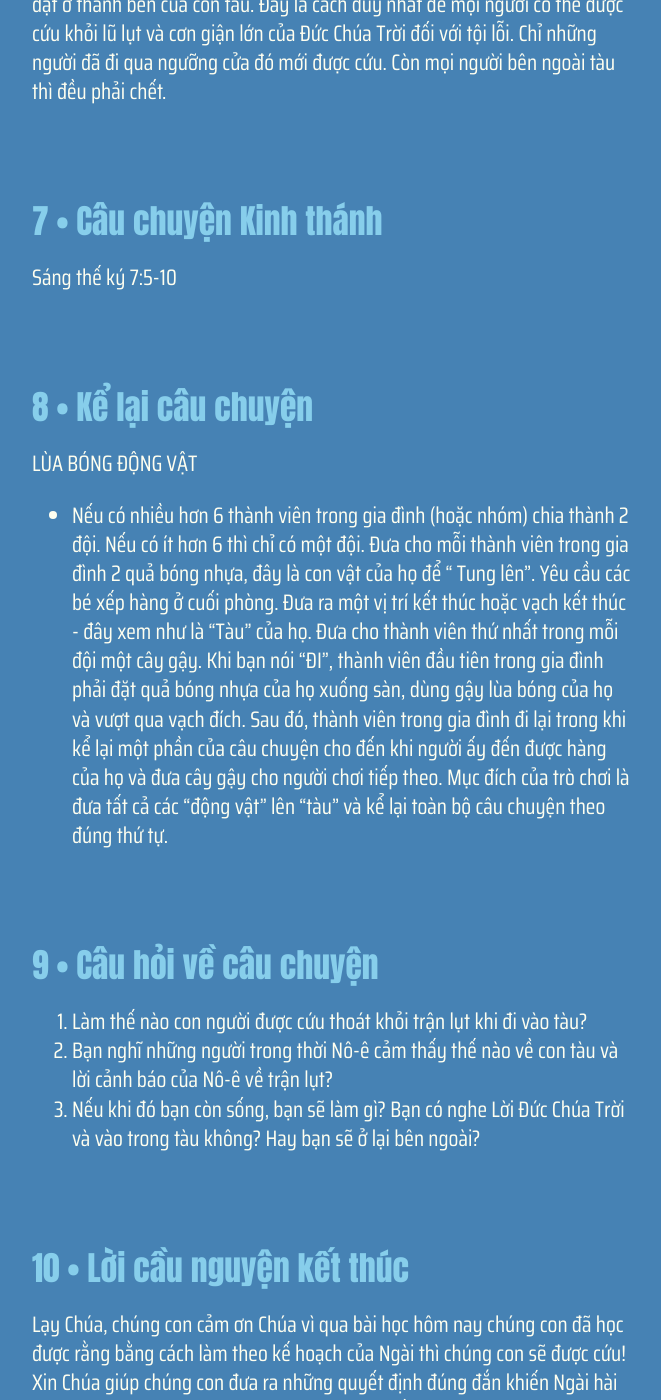
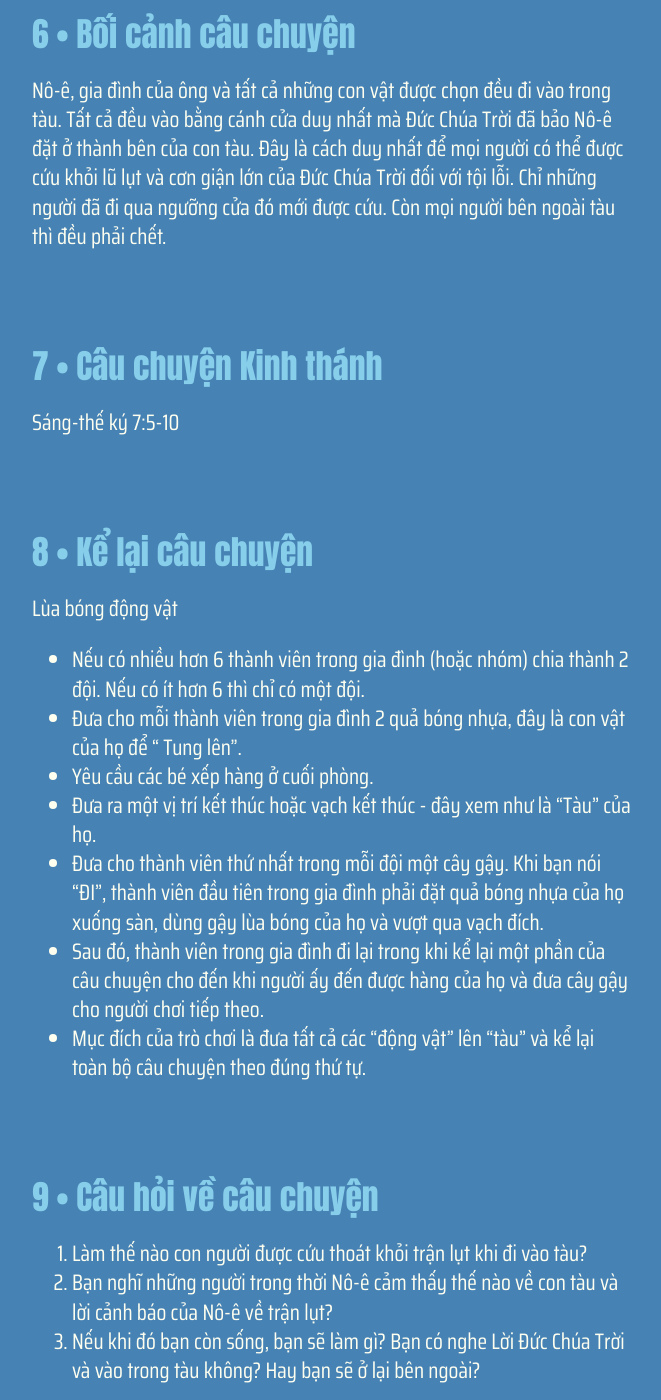
Before and after one commit to GospelTrust/LGS, a Jekyll site: the page built from docs/content/_vi/10-2.md, in a window 1280 px wide and 1400 px high, scrolled down 2721 px. Shown: the whole window, without its empty margins (308-969 px from the left). Built offline with Jekyll 4.4.1, drawn with Linux system fonts in a browser that asks for light colours; some web fonts are replaced; some of the changed text lies outside the part shown.

Commit message:
Update: w10d2

```diff
--- a/docs/content/_vi/10-2.md
+++ b/docs/content/_vi/10-2.md
@@ -39,12 +41,18 @@ Nô-ê, gia đình của ông và tất cả những con vật được chọn
 
 
 {% include lesson/section.html index=7 %}
-Sáng thế ký 7:5-10
+Sáng-thế ký 7:5-10
 
 
 {% include lesson/section.html index=8 %}
-LÙA BÓNG ĐỘNG VẬT
-- Nếu có nhiều hơn 6 thành viên trong gia đình (hoặc nhóm) chia thành 2 đội. Nếu có ít hơn 6 thì chỉ có một đội. Đưa cho mỗi thành viên trong gia đình 2 quả bóng nhựa, đây là con vật của họ để “ Tung lên”. Yêu cầu các bé xếp hàng ở cuối phòng. Đưa ra một vị trí kết thúc hoặc vạch kết thúc - đây xem như là "Tàu" của họ. Đưa cho thành viên thứ nhất trong mỗi đội một cây gậy. Khi bạn nói "ĐI", thành viên đầu tiên trong gia đình phải đặt quả bóng nhựa của họ xuống sàn, dùng gậy lùa bóng của họ và vượt qua vạch đích. Sau đó, thành viên trong gia đình đi lại trong khi kể lại một phần của câu chuyện cho đến khi người ấy đến được hàng của họ và đưa cây gậy cho người chơi tiếp theo. Mục đích của trò chơi là đưa tất cả các "động vật" lên "tàu" và kể lại toàn bộ câu chuyện theo đúng thứ tự.
+Lùa bóng động vật
+- Nếu có nhiều hơn 6 thành viên trong gia đình (hoặc nhóm) chia thành 2 đội. Nếu có ít hơn 6 thì chỉ có một đội.
+-  Đưa cho mỗi thành viên trong gia đình 2 quả bóng nhựa, đây là con vật của họ để “ Tung lên”.
+-  Yêu cầu các bé xếp hàng ở cuối phòng.
+-  Đưa ra một vị trí kết thúc hoặc vạch kết thúc - đây xem như là "Tàu" của họ.
+-  Đưa cho thành viên thứ nhất trong mỗi đội một cây gậy. Khi bạn nói "ĐI", thành viên đầu tiên trong gia đình phải đặt quả bóng nhựa của họ xuống sàn, dùng gậy lùa bóng của họ và vượt qua vạch đích.
+-  Sau đó, thành viên trong gia đình đi lại trong khi kể lại một phần của câu chuyện cho đến khi người ấy đến được hàng của họ và đưa cây gậy cho người chơi tiếp theo.
+-  Mục đích của trò chơi là đưa tất cả các "động vật" lên "tàu" và kể lại toàn bộ câu chuyện theo đúng thứ tự.
 
 
 {% include lesson/section.html index=9 %}
@@ -54,4 +62,4 @@ LÙA BÓNG ĐỘNG VẬT
 
 
 {% include lesson/section.html index=10 %}
-Lạy Chúa, chúng con cảm ơn Chúa vì qua bài học hôm nay chúng con đã học được rằng bằng cách làm theo kế hoạch của Ngài thì chúng con sẽ được cứu! Xin Chúa giúp chúng con đưa ra những quyết định đúng đắn khiến Ngài hài lòng. Nhân danh Chúa Jêsus Christ, chúng con cầu nguyện. Amen!
+> Lạy Chúa, chúng con cảm ơn Chúa vì qua bài học hôm nay chúng con đã học được rằng bằng cách làm theo kế hoạch của Ngài thì chúng con sẽ được cứu! Xin Chúa giúp chúng con đưa ra những quyết định đúng đắn khiến Ngài hài lòng. Nhân danh Chúa Jêsus Christ, chúng con cầu nguyện. Amen!
```
Also changed, not shown: other parts of docs/content/_vi/10-2.md (+8 -6 lines).
